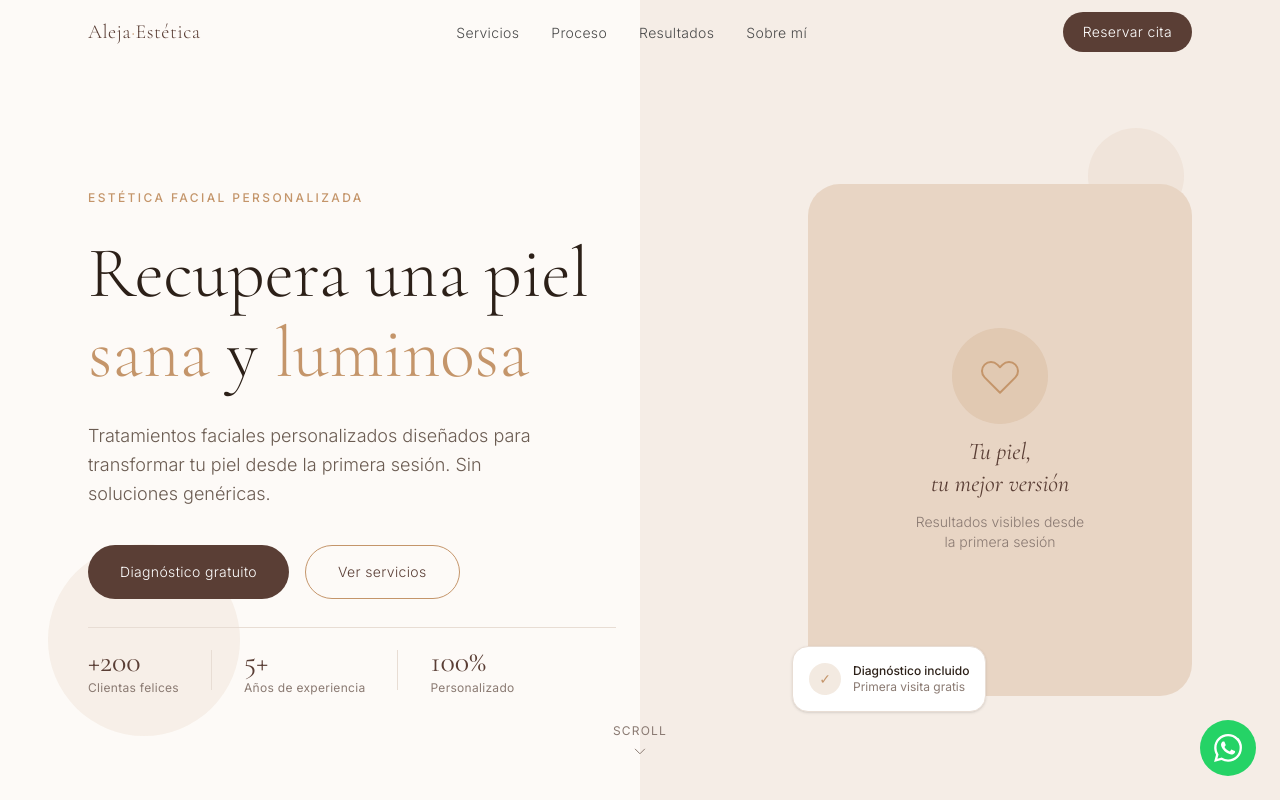
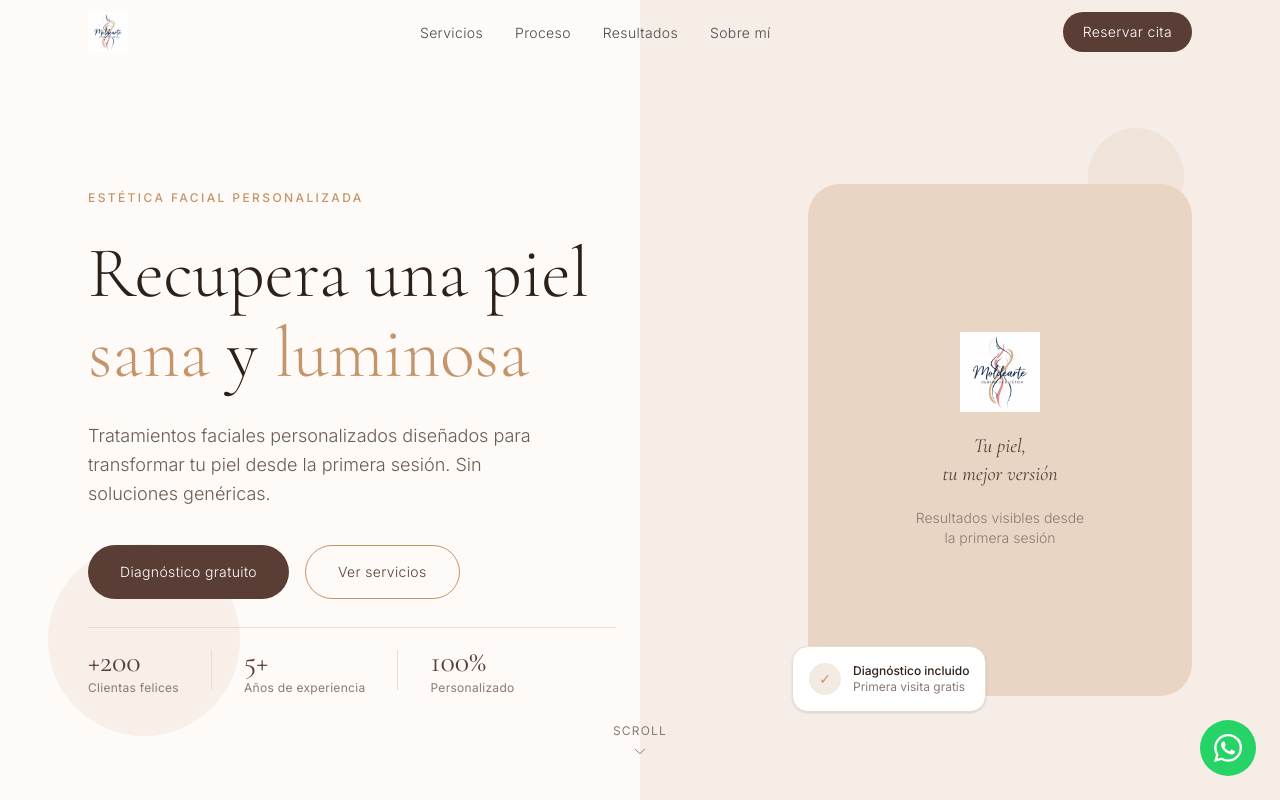
Before and after one commit to zironaranjo/Estetica_Aleja, a React (Vite) app: page / in a window 1280 px wide. Shown: the top 800 px of the page. Built offline with nearby package versions, Linux system fonts and the light colour scheme.

Commit message:
feat: rebranding a Moldearte con logo en navbar, hero y footer
Made-with: Cursor

```diff
--- a/index.html
+++ b/index.html
@@ -5,7 +5,7 @@
     <link rel="icon" type="image/svg+xml" href="/favicon.svg" />
     <meta name="viewport" content="width=device-width, initial-scale=1.0" />
     <meta name="description" content="Tratamientos faciales personalizados para conseguir una piel sana, luminosa y equilibrada. Diagnóstico gratuito en tu primera visita." />
-    <title>Aleja Estética · Tratamientos faciales personalizados</title>
+    <title>Moldearte · Tratamientos faciales personalizados</title>
   </head>
   <body>
     <div id="root"></div>
--- a/src/components/Footer.jsx
+++ b/src/components/Footer.jsx
@@ -1,10 +1,10 @@
+import logo from '/moldearte.png'
+
 export default function Footer() {
   return (
     <footer className="py-10 bg-[#1e1610] border-t border-[#3d3028]">
       <div className="max-w-6xl mx-auto px-6 flex flex-col md:flex-row items-center justify-between gap-4">
-        <p className="font-serif text-lg text-[#a89487] font-light">
-          Aleja<span className="text-[#c4956a]">·</span>Estética
-        </p>
+        <img src={logo} alt="Moldearte" className="h-9 w-auto object-contain opacity-80" />
 
         <div className="flex flex-wrap justify-center gap-6 text-xs text-[#6b5c52] font-light tracking-wide">
           <a href="#servicios" className="hover:text-[#c4956a] transition-colors">Servicios</a>
--- a/src/components/Hero.jsx
+++ b/src/components/Hero.jsx
@@ -1,3 +1,5 @@
+import logo from '/moldearte.png'
+
 export default function Hero() {
   return (
     <section className="relative min-h-screen flex items-center justify-center overflow-hidden bg-[#fdfaf7]">
@@ -62,13 +64,9 @@ export default function Hero() {
           <div className="relative w-full aspect-[3/4] max-w-sm ml-auto">
             <div className="absolute inset-0 rounded-[2rem] bg-[#e8d5c4] overflow-hidden">
               <div className="absolute inset-0 flex items-center justify-center">
-                <div className="text-center space-y-3 p-8">
-                  <div className="w-24 h-24 rounded-full bg-[#c4956a]/20 mx-auto flex items-center justify-center">
-                    <svg className="w-12 h-12 text-[#c4956a]" fill="none" stroke="currentColor" viewBox="0 0 24 24">
-                      <path strokeLinecap="round" strokeLinejoin="round" strokeWidth={1} d="M4.318 6.318a4.5 4.5 0 000 6.364L12 20.364l7.682-7.682a4.5 4.5 0 00-6.364-6.364L12 7.636l-1.318-1.318a4.5 4.5 0 00-6.364 0z" />
-                    </svg>
-                  </div>
-                  <p className="font-serif text-2xl text-[#5a3e35] italic">Tu piel,<br/>tu mejor versión</p>
+                <div className="text-center space-y-5 p-8">
+                  <img src={logo} alt="Moldearte" className="h-20 w-auto object-contain mx-auto" />
+                  <p className="font-serif text-xl text-[#5a3e35] italic">Tu piel,<br/>tu mejor versión</p>
                   <p className="text-[#8a7a72] text-sm font-light">Resultados visibles desde<br/>la primera sesión</p>
                 </div>
               </div>
--- a/src/components/Navbar.jsx
+++ b/src/components/Navbar.jsx
@@ -1,4 +1,5 @@
 import { useState, useEffect } from 'react'
+import logo from '/moldearte.png'
 
 export default function Navbar() {
   const [scrolled, setScrolled] = useState(false)
@@ -24,8 +25,8 @@ export default function Navbar() {
       }`}
     >
       <nav className="max-w-6xl mx-auto px-6 h-16 flex items-center justify-between">
-        <a href="#" className="font-serif text-xl font-light tracking-wide text-[#5a3e35]">
-          Aleja<span className="text-[#c4956a]">·</span>Estética
+        <a href="#" className="flex items-center">
+          <img src={logo} alt="Moldearte" className="h-10 w-auto object-contain" />
         </a>
 
         <ul className="hidden md:flex items-center gap-8">
--- a/src/components/SobreMi.jsx
+++ b/src/components/SobreMi.jsx
@@ -16,7 +16,7 @@ export default function SobreMi() {
                   <path strokeLinecap="round" strokeLinejoin="round" strokeWidth={1} d="M16 7a4 4 0 11-8 0 4 4 0 018 0zM12 14a7 7 0 00-7 7h14a7 7 0 00-7-7z" />
                 </svg>
               </div>
-              <p className="font-serif text-2xl text-[#5a3e35] italic">Aleja</p>
+              <p className="font-serif text-2xl text-[#5a3e35] italic">Moldearte</p>
               <p className="text-[#8a7a72] text-sm font-light">Especialista en estética facial</p>
               <div className="flex justify-center gap-2">
                 <span className="text-xs bg-[#5a3e35]/10 text-[#5a3e35] px-3 py-1 rounded-full">+5 años</span>
```
Also changed, not shown: public/moldearte.png (added).
